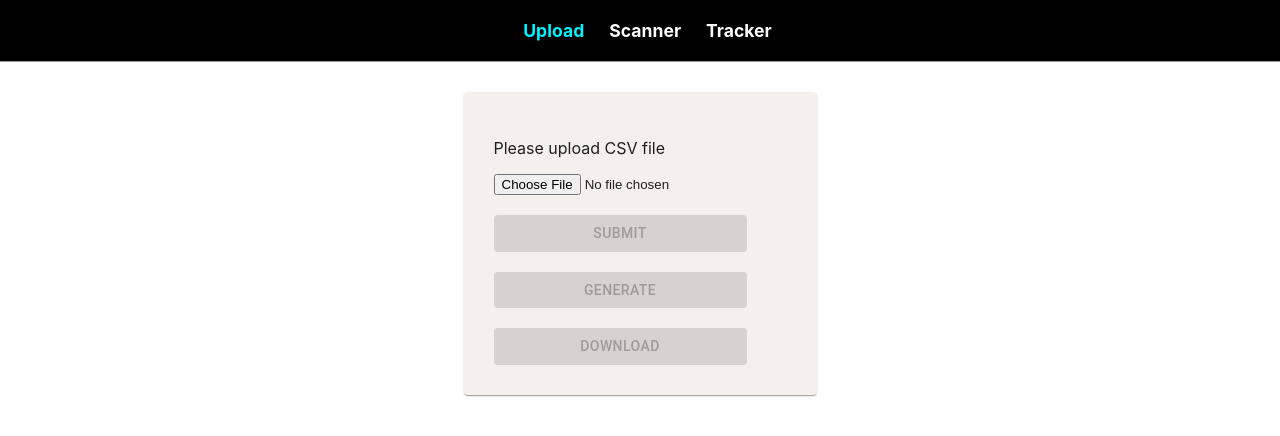
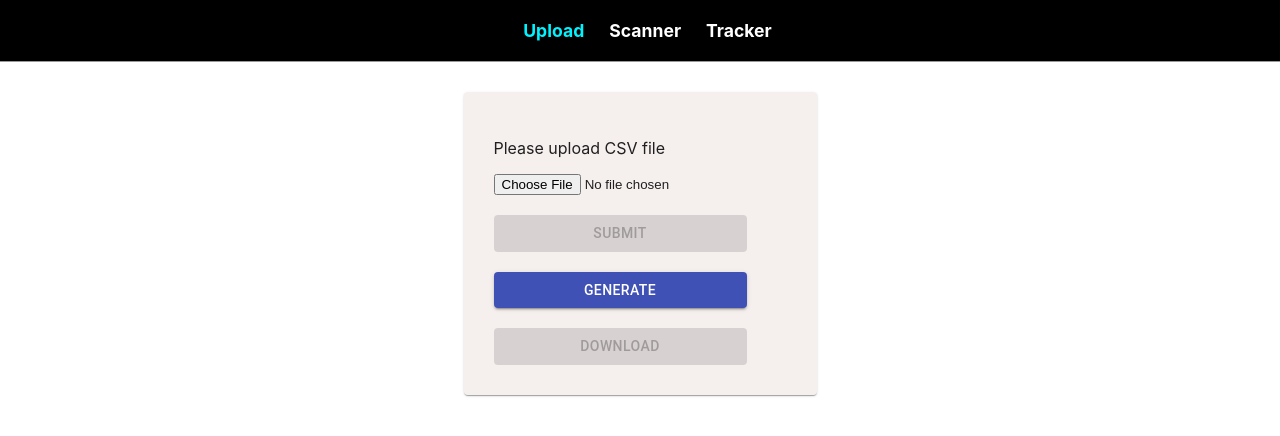
Before and after one commit to hinsjain/code-scanner, a React (Create React App) app: page / in a window 1280 px wide. Shown: the top 436 px of the page. Built offline with nearby package versions, Linux system fonts and the light colour scheme.

Commit message:
Update GenerateCode.js

```diff
--- a/src/components/Upload/GenerateCode.js
+++ b/src/components/Upload/GenerateCode.js
@@ -1,12 +1,15 @@
 import { Button, FormControl } from "@material-ui/core";
-import React, { useState } from "react";
+import React, { useEffect, useState } from "react";
 import QRCode from "qrcode";
-import FileSaver, { saveAs } from "file-saver";
 import './CsvReader.css'
+import JSZip from "jszip";
+import JSZipUtils from "jszip-utils";
+import saveAs from "save-as";
 
-function GenerateCode({ nameList }) {
+function GenerateCode({ nameList, value }) {
 
 	const [disabledDownload, setDisabledDownload] = useState(true)
+    const [disabledGenerate, setDisabledGenerate] = useState(true)
 	const [imageUrl, setImageUrl] = useState([
 		{
 			url: "",
@@ -14,6 +17,11 @@ function GenerateCode({ nameList }) {
 		},
 	]);
 
+    useEffect( () => {
+        setDisabledGenerate(value)
+    }, [value])
+
+    console.log(value)
 	const generateQrCode = async (text) => {
 		try {
 			const response = await QRCode.toDataURL(text);
@@ -37,23 +45,46 @@ function GenerateCode({ nameList }) {
 			return null;
 		});
 		setDisabledDownload(false)
+        setDisabledGenerate(!value)
 	};
 
+    function generateZip(imageUrls) {
+        const zip = new JSZip();
+        let count = 0;
+        const zipFilename = "QR.zip";
+
+        imageUrls.forEach(async function (image) {
+            const filename = image.name
+            try {
+                const img = await JSZipUtils.getBinaryContent(`${image.url}`);
+                zip.file(`${filename}.png`, img, { base64: true });
+                count++;
+                if (count === imageUrls.length) {
+                    zip.generateAsync({ type: "blob" }).then(function (content) {
+                        saveAs(content, zipFilename);
+                    });
+                }
+            } catch (err) {
+                console.log(err);
+            }
+        });
+    }
+
 	const onClickDownload = () => {
-		if (imageUrl.length > 0) {
-			imageUrl.map((image) => FileSaver.saveAs(`${image.url}`, `${image.name}.png`));
-		}
+		// if (imageUrl.length > 0) {
+		// 	imageUrl.map((image) => FileSaver.saveAs(`${image.url}`, `${image.name}.png`));
+		// }
+        generateZip(imageUrl)
 
-		setImageUrl([{
-			url: "",
-			name: "",
-		}])
+        setImageUrl( (imageUrl) => [])
+
+        setDisabledDownload(true)
 	};
 
 	return (
 		<div>
 			<FormControl className="generateQrCode">
-				<Button type="submit" disabled={!(nameList[0])} variant="contained" color="primary" onClick={onButtonHandler}>
+				<Button type="submit" disabled={disabledGenerate} variant="contained" color="primary" onClick={onButtonHandler}>
 					Generate
 				</Button>
 				<br />
```
